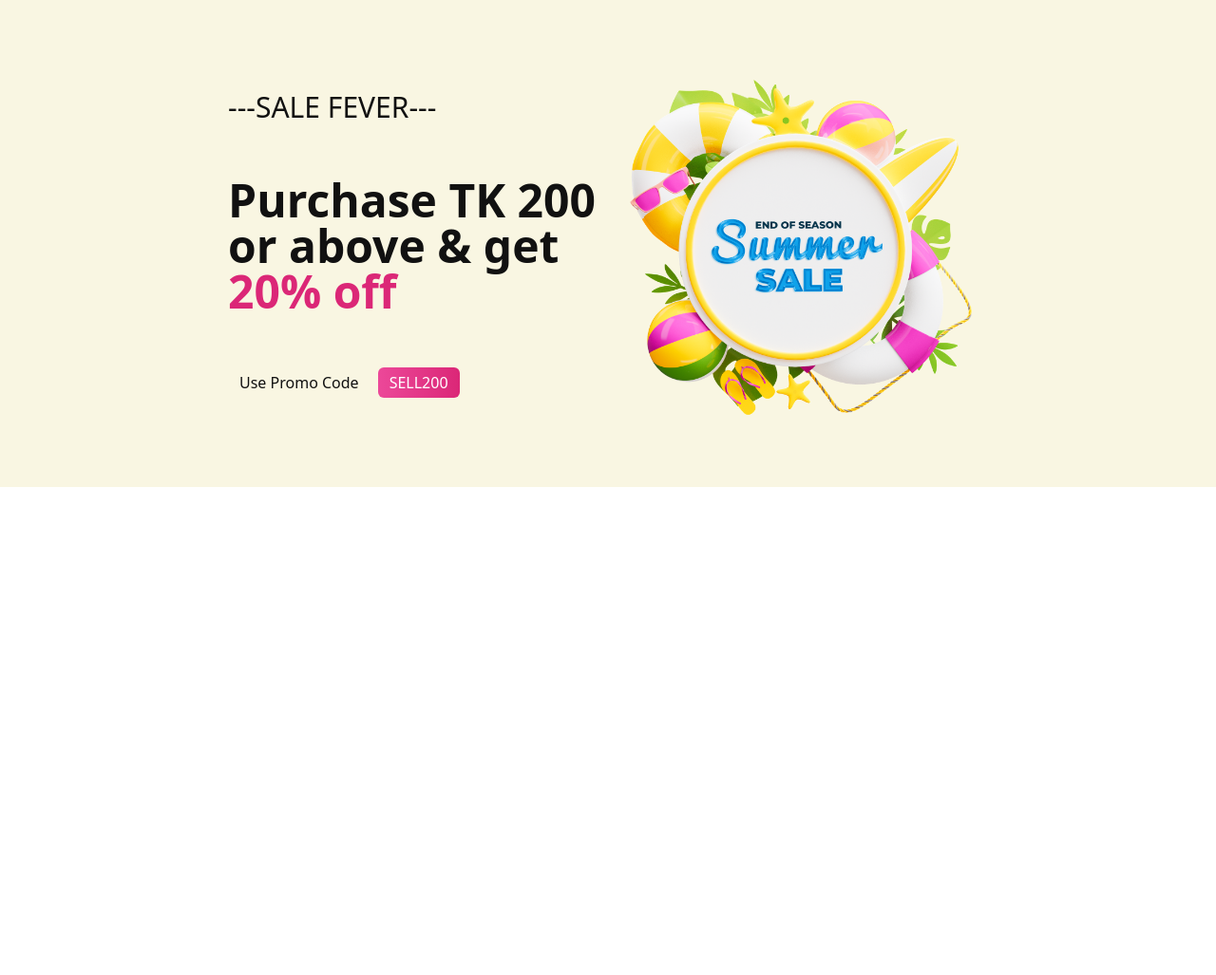
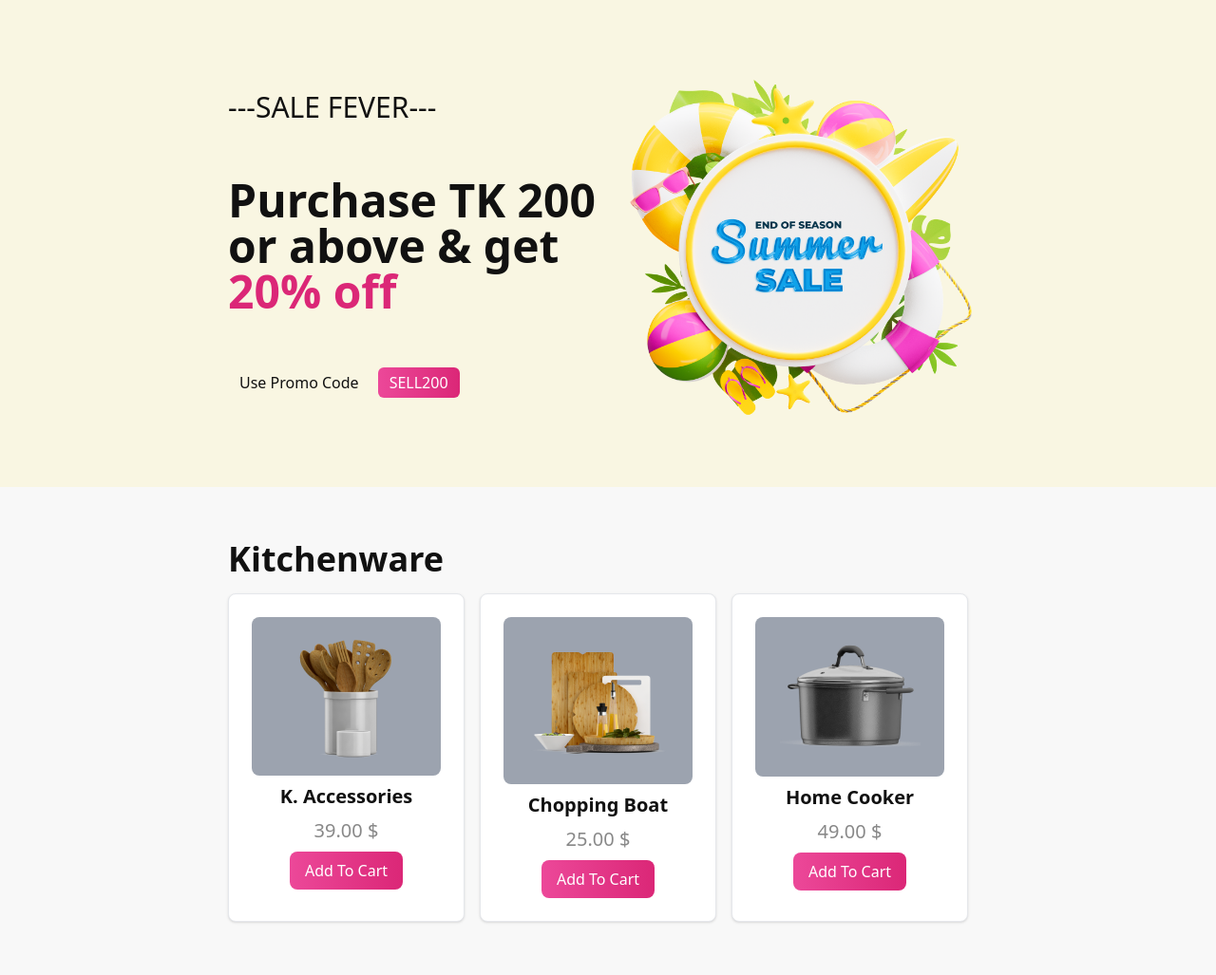
Before and after one commit to arnabw/summer-sale, a plain HTML site: page index.html in a window 1280 px wide. Shown: the whole page at 95% size. Before the commit the page ends 800 px from the top, so only its background shows below. Drawn offline with nearby package versions, Linux system fonts and the light colour scheme.

Commit message:
card section added

```diff
--- a/index.html
+++ b/index.html
@@ -41,7 +41,93 @@
         />
       </div>
     </header>
+    <main
+      class="flex flex-col-reverse lg:flex-row w-full bg-[#F8F8F8] px-4 md:px-24 lg:px-60 py-4 md:py-8 lg:py-14"
+    >
+      <!-- Card Section -->
+      <div class="flex flex-col space-y-4">
+        <h2
+          class="text-[#111111] text-4xl font-semibold text-center lg:text-left"
+        >
+          Kitchenware
+        </h2>
+        <div class="grid grid-cols-1 md:grid-cols-2 lg:grid-cols-3 gap-4">
+          <!-- Kitchenware Card 1 -->
+          <div
+            class="max-w-sm p-6 bg-white border border-gray-200 rounded-lg shadow hover:bg-gray-100 text-center space-y-2"
+          >
+            <div
+              class="bg-gray-400 px-6 py-4 rounded-lg max-w-80 max-h-48 flex justify-center"
+            >
+              <img
+                class="object-cover"
+                src="./images/kitchenware/spon.png"
+                alt=""
+              />
+            </div>
+            <h5 class="text-xl font-semibold text-[#111111]">K. Accessories</h5>
+            <p class="font-normal text-[#11111180] text-xl">39.00 $</p>
+            <button
+              id="cartBtn"
+              type="button"
+              class="text-white bg-gradient-to-r from-pink-500 to-pink-600 hover:shadow-lg hover:shadow-pink-500/50 hover:bg-gradient-to-br focus:outline-none font-medium rounded-lg text-base px-4 py-2 text-center"
+            >
+              Add To Cart
+            </button>
+          </div>
+          <!-- Kitchenware Card 2 -->
+          <div
+            class="max-w-sm p-6 bg-white border border-gray-200 rounded-lg shadow hover:bg-gray-100 text-center space-y-2"
+          >
+            <div
+              class="bg-gray-400 px-6 py-4 rounded-lg max-w-80 max-h-48 flex justify-center"
+            >
+              <img
+                class="object-cover"
+                src="./images/kitchenware/chopping-boat.png"
+                alt=""
+              />
+            </div>
+            <h5 class="text-xl font-semibold text-[#111111]">Chopping Boat</h5>
+            <p class="font-normal text-[#11111180] text-xl">25.00 $</p>
+            <button
+              id="cartBtn"
+              type="button"
+              class="text-white bg-gradient-to-r from-pink-500 to-pink-600 hover:shadow-lg hover:shadow-pink-500/50 hover:bg-gradient-to-br focus:outline-none font-medium rounded-lg text-base px-4 py-2 text-center"
+            >
+              Add To Cart
+            </button>
+          </div>
+          <!-- Kitchenware Card 3 -->
+          <div
+            class="max-w-sm p-6 bg-white border border-gray-200 rounded-lg shadow hover:bg-gray-100 text-center space-y-2"
+          >
+            <div
+              class="bg-gray-400 px-6 py-4 rounded-lg max-w-80 max-h-48 flex justify-center"
+            >
+              <img
+                class="object-cover"
+                src="./images/kitchenware/presurekukar.png"
+                alt=""
+              />
+            </div>
+            <h5 class="text-xl font-semibold text-[#111111]">Home Cooker</h5>
+            <p class="font-normal text-[#11111180] text-xl">49.00 $</p>
+            <button
+              id="cartBtn"
+              type="button"
+              class="text-white bg-gradient-to-r from-pink-500 to-pink-600 hover:shadow-lg hover:shadow-pink-500/50 hover:bg-gradient-to-br focus:outline-none font-medium rounded-lg text-base px-4 py-2 text-center"
+            >
+              Add To Cart
+            </button>
+          </div>
+        </div>
+      </div>
+      <!-- Cart Section  -->
+      <div></div>
+    </main>
     <script src="https://cdnjs.cloudflare.com/ajax/libs/flowbite/2.3.0/flowbite.min.js"></script>
-    <script src="./script.js"></script>
+    <script src="./script/app.js"></script>
+    <script src="./script/utility.js"></script>
   </body>
 </html>
```
